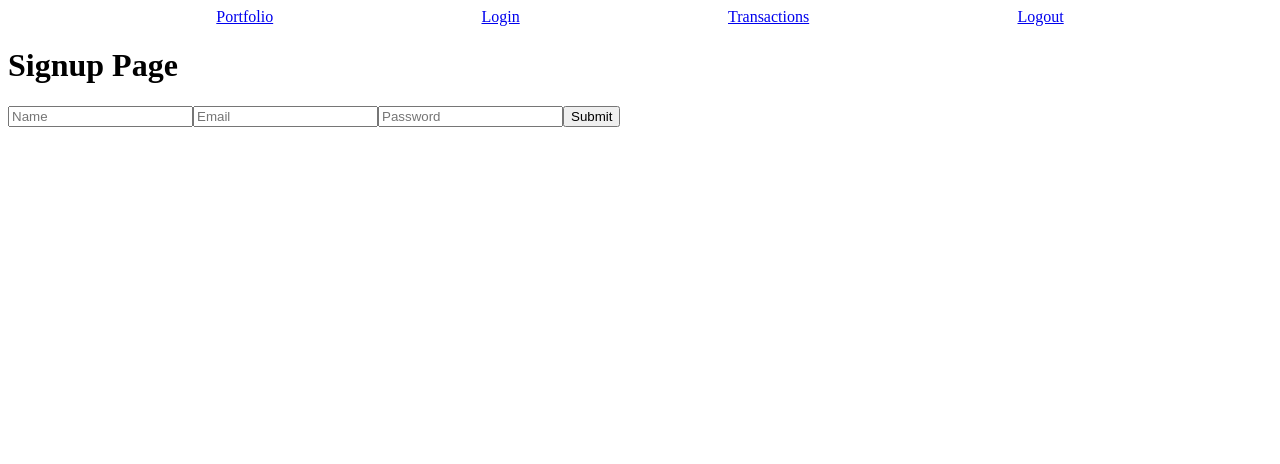
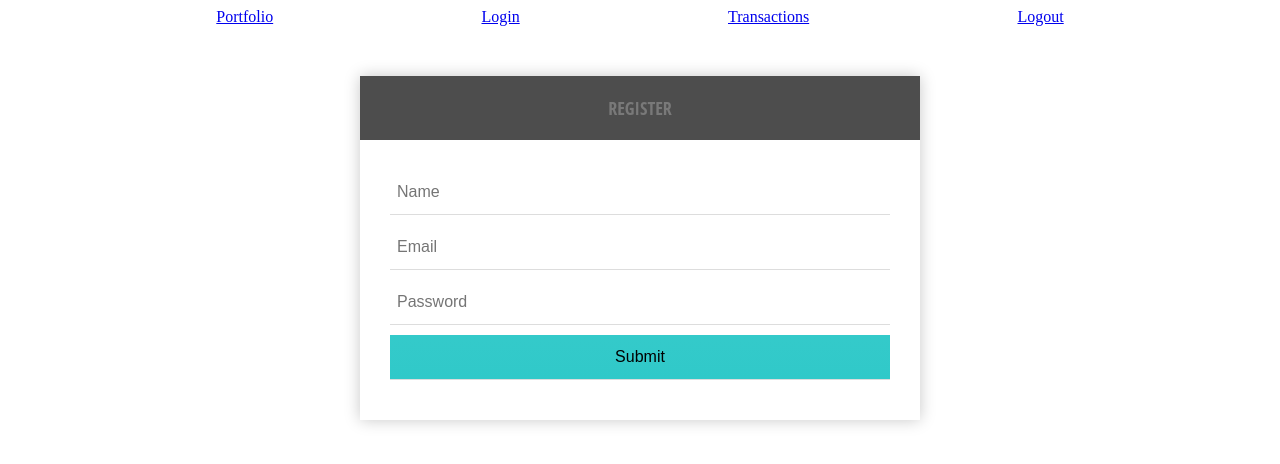
Before and after one commit to Genegrady/TTPProject, a React (Create React App) app in the folder stockportfolio/: page /signup in a window 1280 px wide. Shown: the top 464 px of the page. Built offline with nearby package versions, Linux system fonts and the light colour scheme.

Commit message:
Styled Login and Register Form using styled components

```diff
--- a/stockportfolio/src/Pages/Login.js
+++ b/stockportfolio/src/Pages/Login.js
@@ -2,6 +2,8 @@
 import { useDispatch } from 'react-redux';
 import userActions from '../redux/actions';
 import { Link } from 'react-router-dom';
+import styled from 'styled-components';
+
 
 const LoginPage = props => {
   // initializing dispatch
@@ -26,27 +28,70 @@
   // Destructuring keys from our local state to use in the form
   const { email, password } = loginForm;
 
+  // Creating our styled components  for our form
+
+  const StyledForm = styled.form`
+  font-family: 'Open Sans Condensed', arial, sans;
+	width: 500px;
+	padding: 30px;
+	background: #FFFFFF;
+	margin: 50px auto;
+	box-shadow: 0px 0px 15px rgba(0, 0, 0, 0.22);
+	-moz-box-shadow: 0px 0px 15px rgba(0, 0, 0, 0.22);
+	-webkit-box-shadow:  0px 0px 15px rgba(0, 0, 0, 0.22);
+  `
+  const StyledHOne = styled.h1`
+  background: #4D4D4D;
+	text-transform: uppercase;
+	font-family: 'Open Sans Condensed', sans-serif;
+	color: #797979;
+	font-size: 18px;
+	font-weight: 100;
+	padding: 20px;
+	margin: -30px -30px 30px -30px;
+  text-align: center;
+  `
+  const StyledInput = styled.input`
+  box-sizing: border-box;
+	-webkit-box-sizing: border-box;
+	-moz-box-sizing: border-box;
+	outline: none;
+	display: block;
+	width: 100%;
+	padding: 7px;
+	border: none;
+	border-bottom: 1px solid #ddd;
+	background: transparent;
+	margin-bottom: 10px;
+	font: 16px Arial, Helvetica, sans-serif;
+	height: 45px;
+  `
+  const StyledSubmit = styled(StyledInput)`
+  	background:linear-gradient(to bottom, #34CACA 5%, #30C9C9 100%);
+	  background-color:#34CACA;
+  `
+
   // Component code
   return (
-    <form onSubmit={handleSubmit}>
-      <h1>Login Page</h1>
-      <input
+    <StyledForm onSubmit={handleSubmit}>
+      <StyledHOne>Login</StyledHOne>
+      <StyledInput
         type="text"
         name="email"
         value={email}
         onChange={handleChange}
         placeholder="Email"
       />
-      <input
+      <StyledInput
         type="password"
         name="password"
         value={password}
         onChange={handleChange}
         placeholder="Password"
       />
-      <input type="submit" />
+      <StyledSubmit type="submit" />
       <Link to="/signup" className="btn btn-link">Signup</Link>
-    </form>
+    </StyledForm>
 
   );
 };
--- a/stockportfolio/src/Pages/Signup.js
+++ b/stockportfolio/src/Pages/Signup.js
@@ -1,6 +1,7 @@
 import React, { useState } from 'react';
 import { useDispatch } from 'react-redux';
 import userActions from '../redux/actions.js';
+import styled from 'styled-components';
 
 const Signup = props => {
   // initializing dispatch
@@ -27,33 +28,76 @@
   // Destructuring keys from our local state to use in the form
   const { name, email, password } = signupForm;
 
+  // Creating our styled components  for our form
+
+  const StyledForm = styled.form`
+  font-family: 'Open Sans Condensed', arial, sans;
+	width: 500px;
+	padding: 30px;
+	background: #FFFFFF;
+	margin: 50px auto;
+	box-shadow: 0px 0px 15px rgba(0, 0, 0, 0.22);
+	-moz-box-shadow: 0px 0px 15px rgba(0, 0, 0, 0.22);
+	-webkit-box-shadow:  0px 0px 15px rgba(0, 0, 0, 0.22);
+  `
+  const StyledHOne = styled.h1`
+  background: #4D4D4D;
+	text-transform: uppercase;
+	font-family: 'Open Sans Condensed', sans-serif;
+	color: #797979;
+	font-size: 18px;
+	font-weight: 100;
+	padding: 20px;
+	margin: -30px -30px 30px -30px;
+  text-align: center;
+  `
+  const StyledInput = styled.input`
+  box-sizing: border-box;
+	-webkit-box-sizing: border-box;
+	-moz-box-sizing: border-box;
+	outline: none;
+	display: block;
+	width: 100%;
+	padding: 7px;
+	border: none;
+	border-bottom: 1px solid #ddd;
+	background: transparent;
+	margin-bottom: 10px;
+	font: 16px Arial, Helvetica, sans-serif;
+	height: 45px;
+  `
+  const StyledSubmit = styled(StyledInput)`
+  	background:linear-gradient(to bottom, #34CACA 5%, #30C9C9 100%);
+	  background-color:#34CACA;
+  `
+
   // Component code
   return (
-    <form onSubmit={handleSubmit}>
-      <h1>Signup Page</h1>
-      <input
+    <StyledForm onSubmit={handleSubmit}>
+      <StyledHOne>Register</StyledHOne>
+      <StyledInput
         type="text"
         name="name"
         value={name}
         onChange={handleChange}
         placeholder="Name"
       />
-      <input
+      <StyledInput
         type="text"
         name="email"
         value={email}
         onChange={handleChange}
         placeholder="Email"
       />
-      <input
+      <StyledInput
         type="password"
         name="password"
         value={password}
         onChange={handleChange}
         placeholder="Password"
       />
-      <input type="submit" />
-    </form>
+      <StyledSubmit type="submit" />
+    </StyledForm>
   );
 };
 
```
